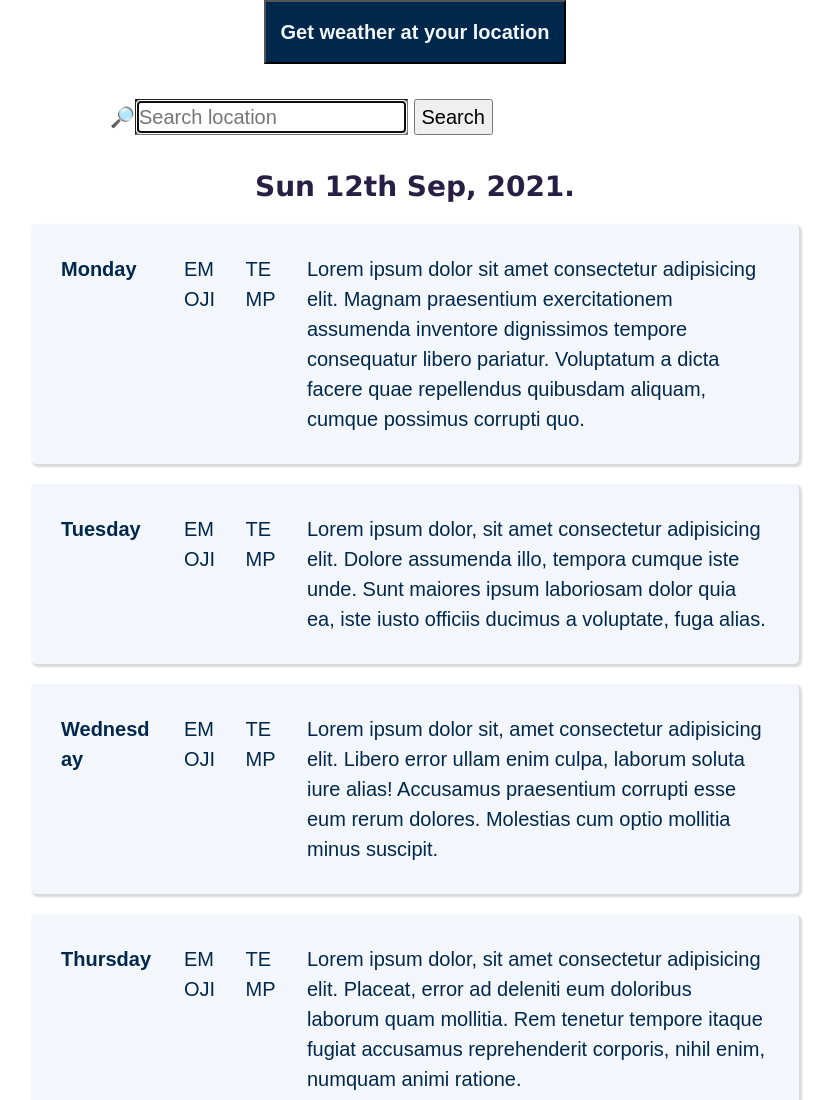
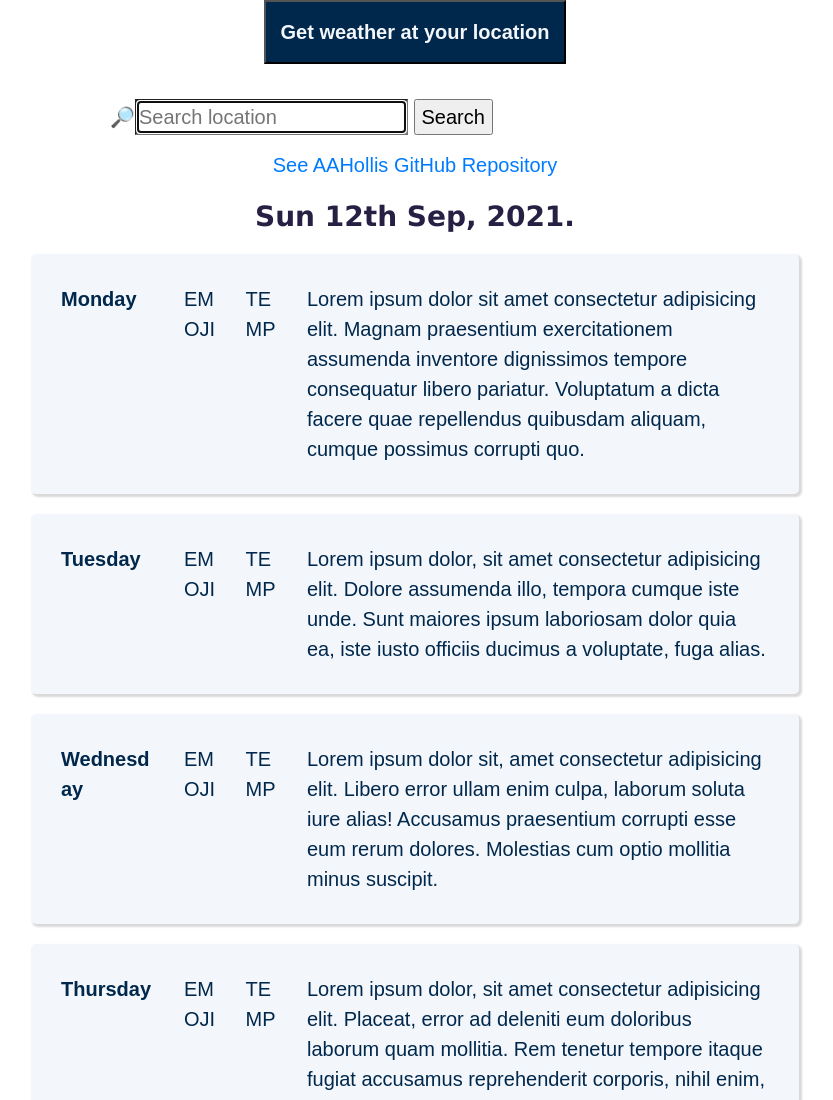
Before and after one commit to AAHollis/weather-app-folder, a plain HTML site: page index.html in a window 1280 px wide. Shown: the top 1100 px of the page, without its empty margins (225-1058 px from the left). Drawn offline with nearby package versions, Linux system fonts and the light colour scheme.

Commit message:
Added link to GitHub repository

```diff
--- a/index.html
+++ b/index.html
@@ -31,6 +31,11 @@
       />
       <input type="submit" value="Search" />
     </form>
+    <p>
+      <a href="https://github.com/AAHollis/weather-app-folder"
+        >See AAHollis GitHub Repository</a
+      >
+    </p>
     <h3></h3>
     <section class="card">
       <div class="row">
--- a/stylesheet.css
+++ b/stylesheet.css
@@ -32,6 +32,9 @@ section {
   margin: 20px auto;
   width: 60%;
 }
+p {
+  text-align: center;
+}
 .day {
   font-weight: bold;
 }
```
